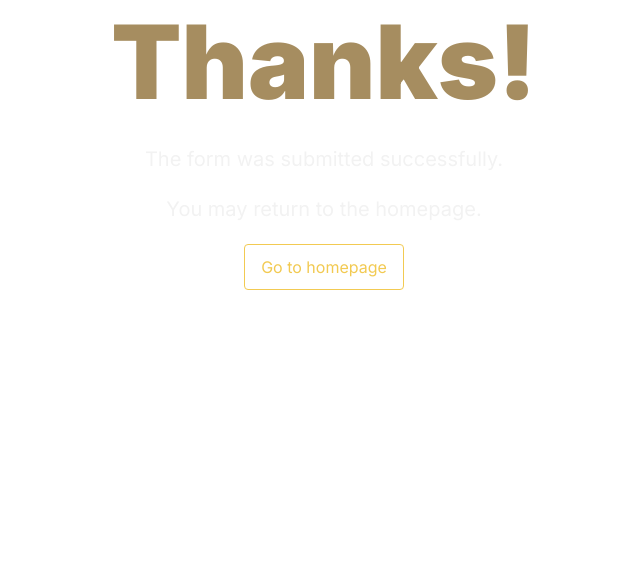
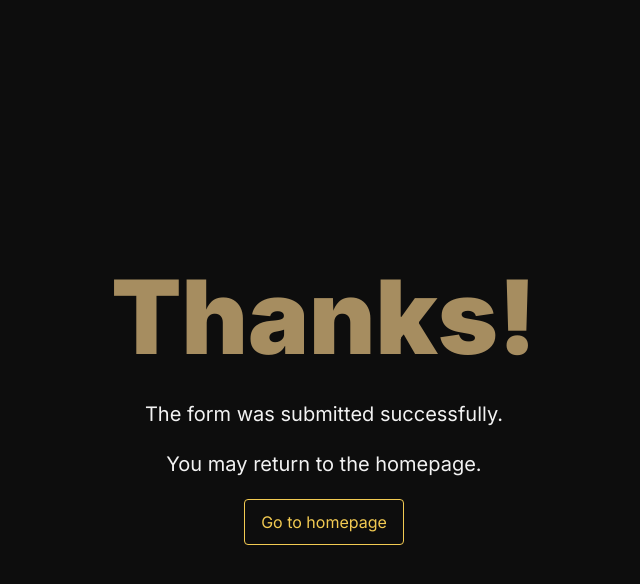
Before and after one commit to ClouddCoder/portfolio-v2, a Next.js app: page /thanks in a window 1280 px wide. Shown: the top 584 px of the page, without its empty margins (316-956 px from the left). Built offline with nearby package versions, Linux system fonts and the light colour scheme.

Commit message:
Fix Thanks page css style

```diff
--- a/src/app/globals.css
+++ b/src/app/globals.css
@@ -15,6 +15,15 @@ html {
   scroll-behavior: smooth;
   width: 100%;
   height: 100%;
+}
+
+body {
+  width: 100%;
+  min-height: 100%;
+  display: flex;
+  flex-direction: column;
+  align-items: center;
+  background: var(--main-color);
 }
 
 strong {
--- a/src/app/page.module.css
+++ b/src/app/page.module.css
@@ -1,7 +1,6 @@
 .container {
   position: relative;
   width: 100%;
-  min-height: 100%;
   display: flex;
   flex-direction: column;
   align-items: center;
--- a/src/app/thanks/page.js
+++ b/src/app/thanks/page.js
@@ -3,6 +3,7 @@ import styles from "./page.module.css";
 
 function page() {
   return (
+    <div className={styles["main-container"]}>
       <main className={styles.main}>
         <div className={styles.container}>
           <h1 className={styles.h1}>Thanks!</h1>
@@ -13,6 +14,7 @@ function page() {
           </Link>
         </div>
       </main>
+    </div>
   );
 }
 
--- a/src/app/thanks/page.module.css
+++ b/src/app/thanks/page.module.css
@@ -1,3 +1,12 @@
+.main-container {
+  position: relative;
+  width: 100%;
+  display: flex;
+  flex-direction: column;
+  align-items: center;
+  flex: 1 0 auto;
+}
+
 .main {
   flex: 1 0 auto;
   display: flex;
```
Lines whose indentation alone changed are shown as unchanged.
